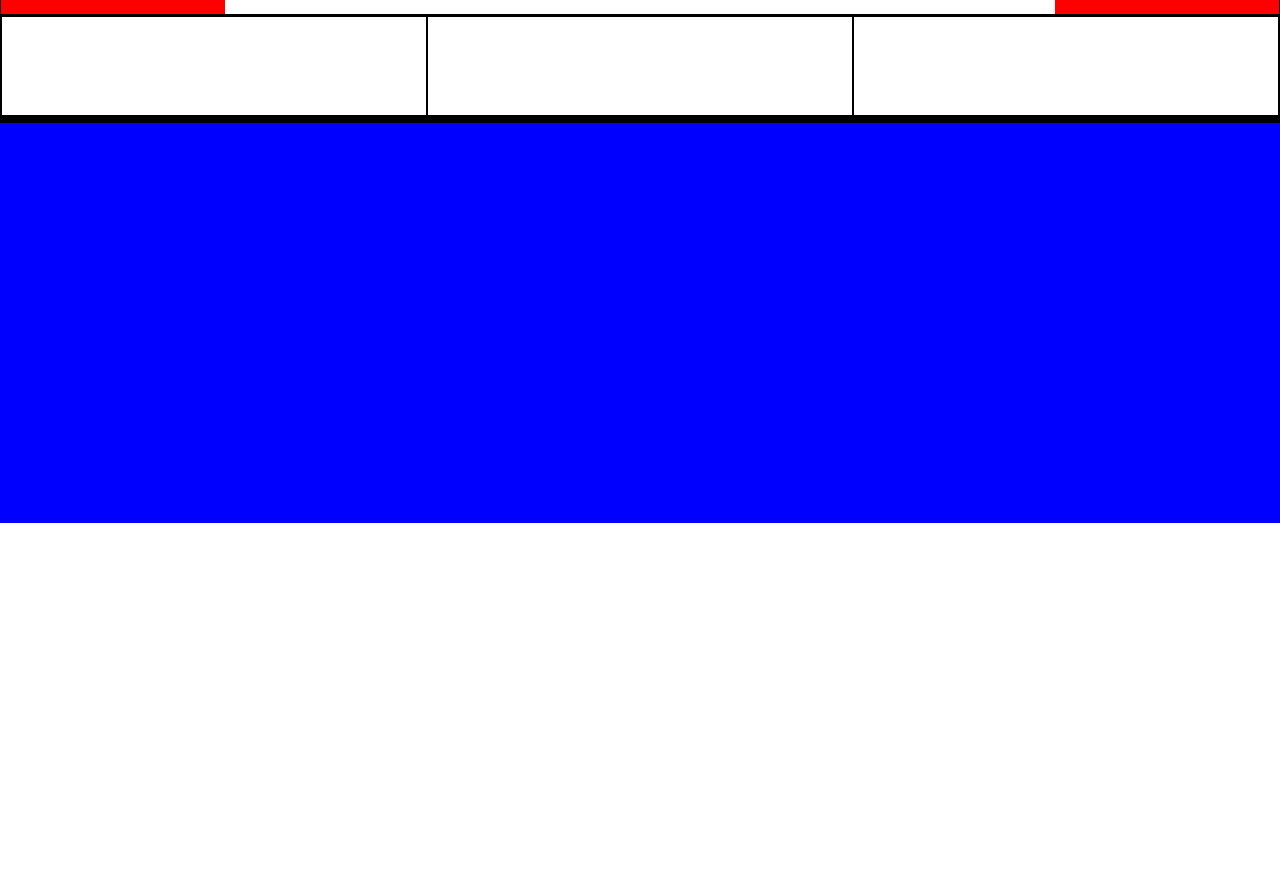
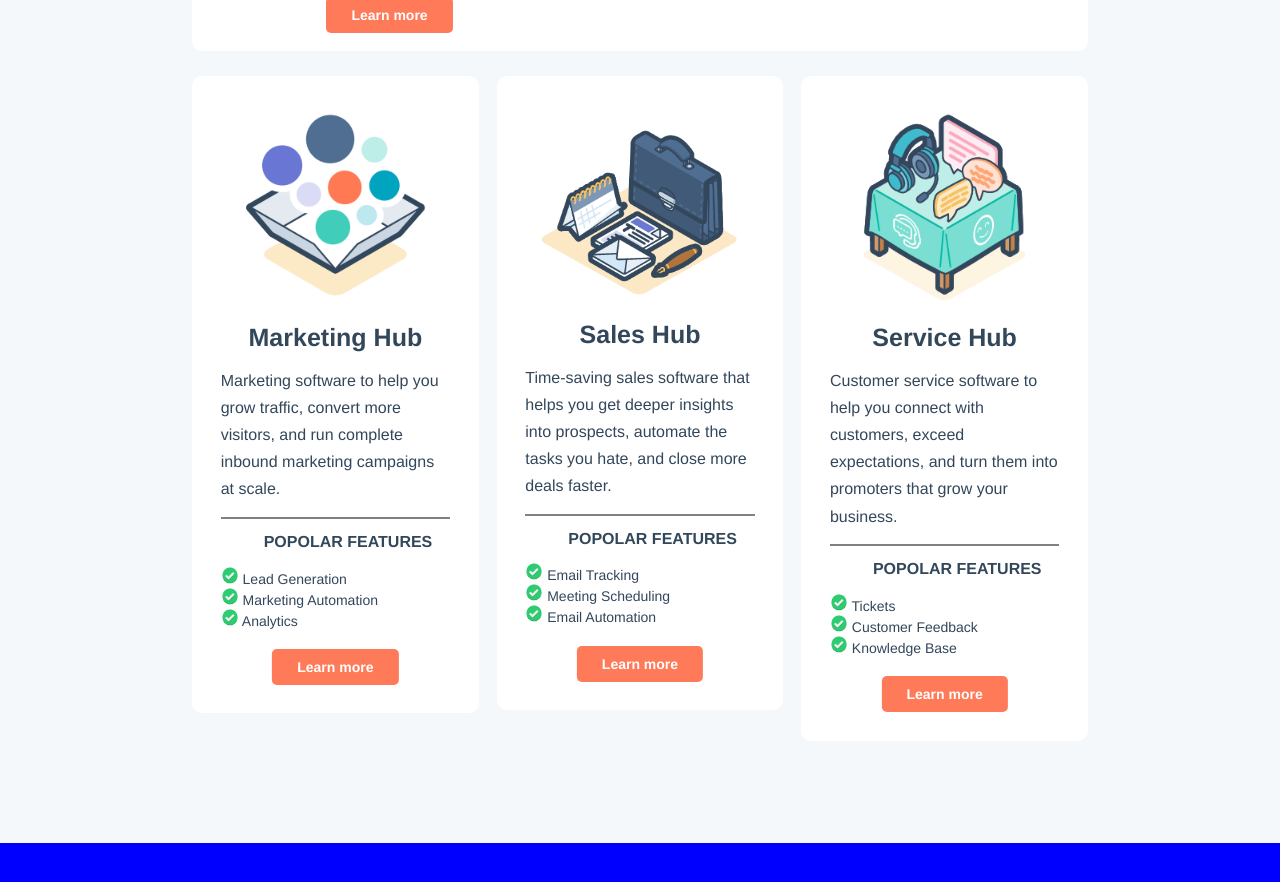
Before and after one commit to Walter-Satriano/html-css-hubspot, a plain HTML site: page index.html in a window 1280 px wide. Shown: the part 1488-2370 px from the top of the page. Before the commit the page ends 2011 px from the top, so only its background shows below. Drawn offline with Linux system fonts and the light colour scheme.

Commit message:
creazione sezione a 3 colonne

```diff
--- a/index.html
+++ b/index.html
@@ -77,8 +77,8 @@
 
       <!-- sezione colonna singola2 -->
       <section>
-          <div>
-            <div class="sez-singola-due cont-center row">
+          <div class="sez-singola-due cont-center">
+            <div class="row">
               <img class="img-book" src="immagini/book.png" alt="book">
               <h3 class="free-hub">Free HubSpot CRM</h3>
               <p class="everything">Everything you need to organize, track, and build better
@@ -91,10 +91,9 @@
                 <li><img class="spunta" src="immagini/spunta.png" alt="spunta"> Deals</li>
                 <li><img class="spunta" src="immagini/spunta.png" alt="spunta"> Task</li>
               </ul>
-
             </div>
 
-            <div class="sez-singola-due cont-center">
+            <div>
               <button class="book-button">Learn more</button>
             </div>
 
@@ -105,20 +104,59 @@
 
       <section>
         <!-- sezione 3 colonne -->
-        <div class="row">
+        <div>
+          <div class="sez-singola-tre cont-center row">
+            <div class="trecolonne colonnasx">
+              <img class="column-img" src="immagini/marketing.png" alt="marketing">
+              <h3 class="title-column">Marketing Hub</h3>
+              <p class="text-column">Marketing software to help you grow traffic,
+                convert more visitors, and run complete inbound marketing
+                campaigns at scale.
+              </p>
+              <hr class="line-column">
+              <h3 class="features">Popolar Features</h3>
+              <ul class="style-list-col">
+                <li><img class="spunta" src="immagini/spunta.png" alt="spunta"> Lead Generation</li>
+                <li><img class="spunta" src="immagini/spunta.png" alt="spunta"> Marketing Automation</li>
+                <li><img class="spunta" src="immagini/spunta.png" alt="spunta"> Analytics</li>
+              </ul>
+              <button class="column-button">Learn more</button>
+            </div>
 
-          <div class="trecolonne">
+            <div class="trecolonne colonna-centro">
+              <img class="column-img" src="immagini/sales.png" alt="sales">
+              <h3 class="title-column">Sales Hub</h3>
+              <p class="text-column">Time-saving sales software that helps you
+                get deeper insights into prospects, automate the tasks you hate,
+                and close more deals faster.
+              </p>
+              <hr class="line-column">
+              <h3 class="features">Popolar Features</h3>
+              <ul class="style-list-col">
+                <li><img class="spunta" src="immagini/spunta.png" alt="spunta"> Email Tracking</li>
+                <li><img class="spunta" src="immagini/spunta.png" alt="spunta"> Meeting Scheduling</li>
+                <li><img class="spunta" src="immagini/spunta.png" alt="spunta"> Email Automation</li>
+              </ul>
+              <button class="column-button">Learn more</button>
+            </div>
 
+            <div class="trecolonne colonnadx">
+              <img class="column-img" src="immagini/service.png" alt="service">
+              <h3 class="title-column">Service Hub</h3>
+              <p class="text-column">Customer service software to help you
+                connect with customers, exceed expectations, and turn them into
+                promoters that grow your business.
+              </p>
+              <hr class="line-column">
+              <h3 class="features">Popolar Features</h3>
+              <ul class="style-list-col">
+                <li><img class="spunta" src="immagini/spunta.png" alt="spunta"> Tickets</li>
+                <li><img class="spunta" src="immagini/spunta.png" alt="spunta"> Customer Feedback</li>
+                <li><img class="spunta" src="immagini/spunta.png" alt="spunta"> Knowledge Base</li>
+              </ul>
+              <button class="column-button">Learn more</button>
+            </div>
           </div>
-
-          <div class="trecolonne">
-
-          </div>
-
-          <div class="trecolonne">
-
-          </div>
-
         </div>
 
       </section>
--- a/master.css
+++ b/master.css
@@ -113,14 +113,15 @@ header {
 
 /* definizione delle section */
 section {
-  background: red;
+  background: #F5F8FA;
+  padding-bottom: 2%;
   /* height: 500px; */
-  border: solid 1px black;
+  /* border: solid 1px black; */
 }
 
 /* section colonna singola1 */
 .sez-singola-uno {
-  width: 65%;
+  width: 70%;
   background: #F5F8FA;
 }
 
@@ -158,9 +159,11 @@ section {
 
 /* section colonna singola2 */
 .sez-singola-due {
-  width: 65%;
+  /* height: 300px; */
+  width: 70%;
   background: white;
-    /* height: 300px; */
+  border-radius: 10px;
+
 }
 
 .img-book {
@@ -231,14 +234,121 @@ section {
   margin-bottom: 2%;
 }
 
+/* section 3 colonne */
+.sez-singola-tre {
+  width: 70%;
+  background: #F5F8FA;
+}
 
 .trecolonne {
+  /* height: 700px; */
   background: white;
-  height: 100px;
-  border: solid 1px black;
-  width: calc(100%/3);
+  border-radius: 10px;
+  width: 32%;
   float: left;
 }
+
+/* colonna sx */
+.colonnasx {
+
+}
+
+.column-img {
+  position: relative;
+  left: 50%;
+  transform: translate(-50%);
+  width: 200px;
+  height: auto;
+  padding-top: 10%;
+}
+
+.title-column {
+  position: relative;
+  width: 100%;
+  text-align: center;
+  font-size: 25px;
+  font-family: helvetica;
+  color: #33475B;
+  padding: 5% 0 5% 0;
+}
+
+.text-column {
+  position: relative;
+  font-size: 16px;
+  line-height: 1.7;
+  font-family: helvetica;
+  color: #33475B;
+  padding: 0 10% 5% 10%;
+}
+
+.line-column {
+  position: relative;
+  top: 8%;
+  left: 10%;
+  width: 80%;
+  border: solid 1px gray;
+  background: black;
+}
+
+.features {
+  position: relative;
+  top: 10%;
+  left: 50%;
+  transform: translate(-25%);
+  font-size: 16px;
+  font-family: helvetica;
+  text-transform: uppercase;
+  color: #33475B;
+  padding: 5% 0 5% 0;
+}
+
+.style-list-col{
+  position: relative;
+  top: 12%;
+  left: 10%;
+  padding-bottom: 7%;
+}
+
+.style-list-col li{
+  list-style-type: none;
+  font-size: 14px;
+  font-family: helvetica;
+  color: #33475B;
+}
+
+.column-button {
+  position: relative;
+  left: 50%;
+  transform: translate(-50%);
+  font-size: 14px;
+  font-family: helvetica;
+  font-weight: 600;
+  color: white;
+  background-color: #FF7A59;
+  border-radius: 5px;
+  border: none;
+  padding: 10px 25px;
+  cursor: pointer;
+  margin-bottom: 10%;
+}
+
+
+/* colonna centrale */
+.colonna-centro{
+  margin: 0 2% 0 2%;
+  padding-top: 2%;
+}
+
+
+/* colonna dx */
+.colonnadx {
+
+}
+
+
+
+
+
 
 
 footer{
```
Also changed, not shown: immagini/marketing.png (added), immagini/sales.png (added), immagini/service.png (added).
